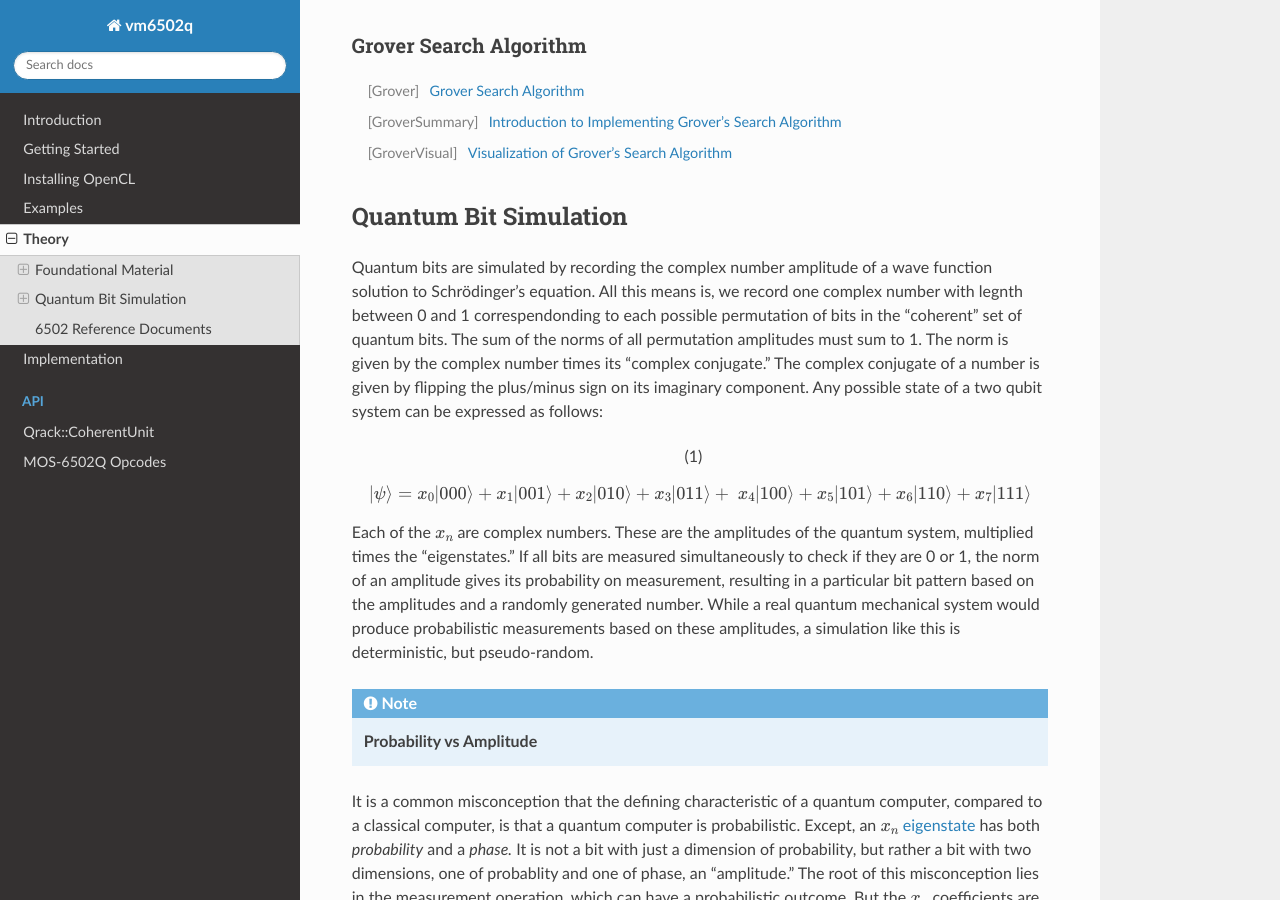
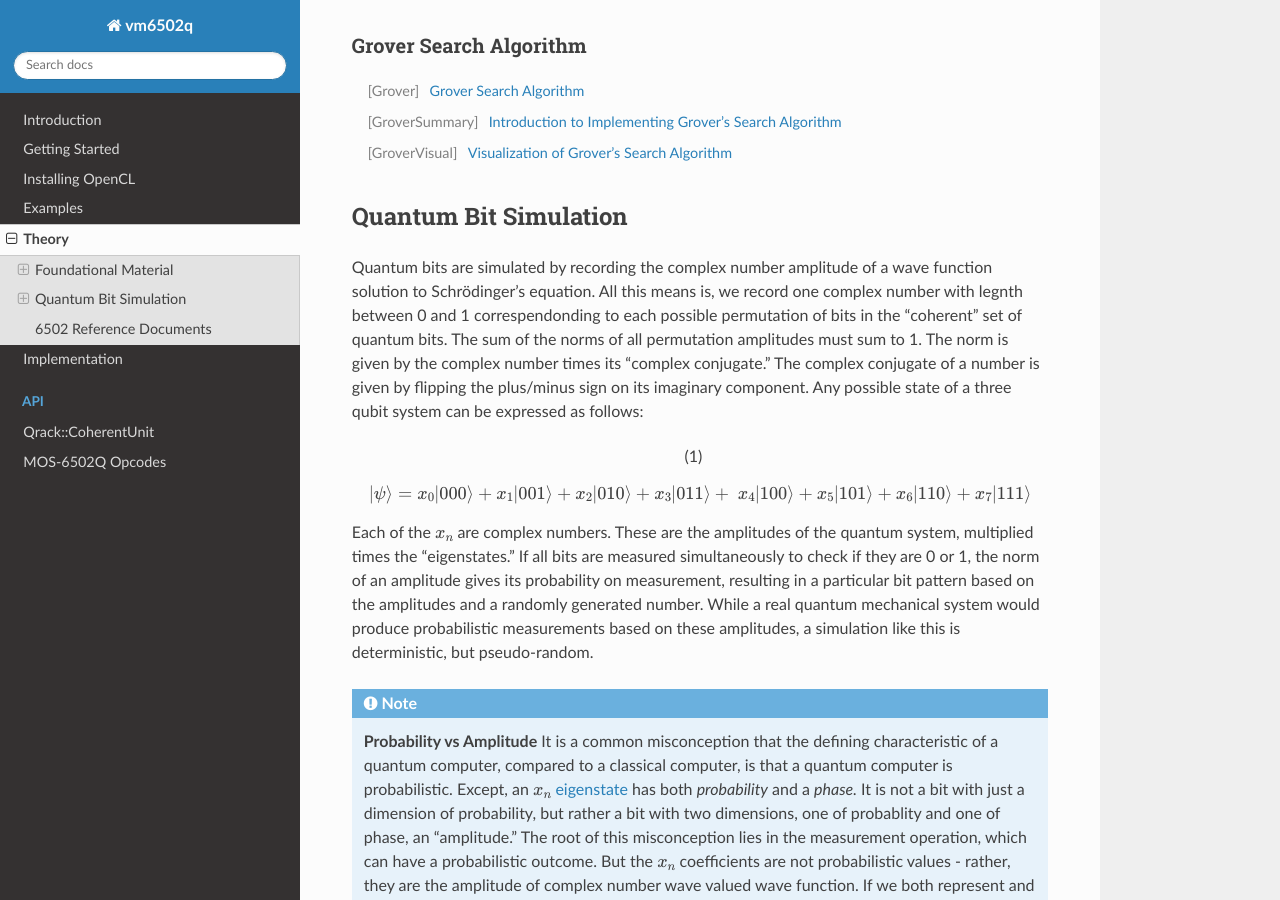
Before and after one commit to vm6502q/qrack.github.io, a Sphinx documentation site: the page built from docs/theory.rst, in a window 1280 px wide and 900 px high, scrolled down 630 px. Built offline with Sphinx 7.4.7 and the Read the Docs theme 2.0.0, drawn with Linux system fonts in a browser that asks for light colours; some of the changed text lies outside the part shown.

Commit message:
Proof-reading

```diff
--- a/docs/theory.rst
+++ b/docs/theory.rst
@@ -27,7 +27,7 @@ Grover Search Algorithm
 Quantum Bit Simulation
 ----------------------
 
-Quantum bits are simulated by recording the complex number amplitude of a wave function solution to Schrödinger's equation. All this means is, we record one complex number with legnth between 0 and 1 correspendonding to each possible permutation of bits in the "coherent" set of quantum bits. The sum of the norms of all permutation amplitudes must sum to 1. The norm is given by the complex number times its "complex conjugate." The complex conjugate of a number is given by flipping the plus/minus sign on its imaginary component. Any possible state of a two qubit system can be expressed as follows:
+Quantum bits are simulated by recording the complex number amplitude of a wave function solution to Schrödinger's equation. All this means is, we record one complex number with legnth between 0 and 1 correspendonding to each possible permutation of bits in the "coherent" set of quantum bits. The sum of the norms of all permutation amplitudes must sum to 1. The norm is given by the complex number times its "complex conjugate." The complex conjugate of a number is given by flipping the plus/minus sign on its imaginary component. Any possible state of a three qubit system can be expressed as follows:
 
 .. math::
    :label: 3qb_amp
@@ -38,8 +38,7 @@ Quantum bits are simulated by recording the complex number amplitude of a wave f
 Each of the :math:`x_n` are complex numbers. These are the amplitudes of the quantum system, multiplied times the "eigenstates." If all bits are measured simultaneously to check if they are 0 or 1, the norm of an amplitude gives its probability on measurement, resulting in a particular bit pattern based on the amplitudes and a randomly generated number.  While a real quantum mechanical system would produce probabilistic measurements based on these amplitudes, a simulation like this is deterministic, but pseudo-random.
 
 .. note:: **Probability vs Amplitude**
-
-It is a common misconception that the defining characteristic of a quantum computer, compared to a classical computer, is that a quantum computer is probabilistic. Except, an :math:`x_n` `eigenstate <http://farside.ph.utexas.edu/teaching/qmech/Quantum/node40.html>`_ has both *probability* and a *phase.* It is not a bit with just a dimension of probability, but rather a bit with two dimensions, one of probablity and one of phase, an "amplitude."  The root of this misconception lies in the measurement operation, which can have a probabilistic outcome.  But the :math:`x_n` coefficients are not probabilistic values - rather, they are the amplitude of complex number wave valued wave function. If we both represent and measure the state as a permutation of 0 and 1 bits, the value of the wave function for any state is the square root of its probability times a `phase factor <https://en.wikipedia.org/wiki/Phase_factor>`_.
+	It is a common misconception that the defining characteristic of a quantum computer, compared to a classical computer, is that a quantum computer is probabilistic. Except, an :math:`x_n` `eigenstate <http://farside.ph.utexas.edu/teaching/qmech/Quantum/node40.html>`_ has both *probability* and a *phase.* It is not a bit with just a dimension of probability, but rather a bit with two dimensions, one of probablity and one of phase, an "amplitude."  The root of this misconception lies in the measurement operation, which can have a probabilistic outcome.  But the :math:`x_n` coefficients are not probabilistic values - rather, they are the amplitude of complex number wave valued wave function. If we both represent and measure the state as a permutation of 0 and 1 bits, the value of the wave function for any state is the square root of its probability times a `phase factor <https://en.wikipedia.org/wiki/Phase_factor>`_.
 
 By collecting :math:`x_n` into a complex number array (called :cpp:member:`Qrack::CoherentUnit::stateVec`), the full quantum representation of the system can be recorded using :math:`2^N` *complex number* variables for N quantum bits:
 
```
Also changed, not shown: other parts of docs/theory.rst (+3 -3 lines).
